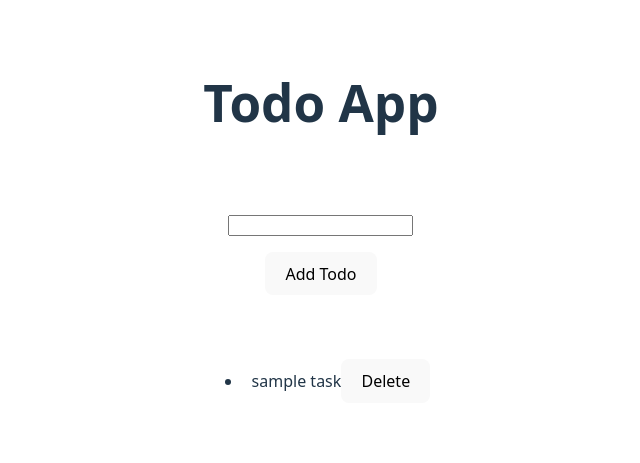
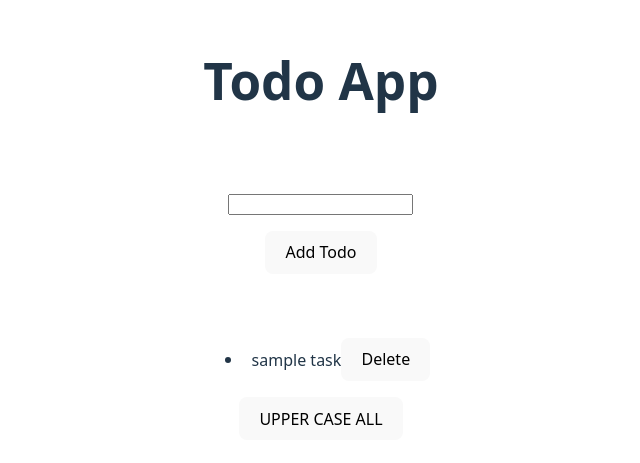
Before and after one commit to Noumansharif27/React, a React (Vite) app in the folder TodoApp/: page / in a window 1280 px wide. Shown: the part 171-634 px from the top of the page, without its empty margins (319-959 px from the left). Built offline with nearby package versions, Linux system fonts and the light colour scheme.

Commit message:
updating all

```diff
--- a/TodoApp/src/Todo.jsx
+++ b/TodoApp/src/Todo.jsx
@@ -18,6 +18,10 @@ export default function Todo() {
 
   let deleteTodo = (id) => {
     setTodos(todos.filter((todo) => todo.id != id));
+  };
+
+  let upperCaseAll = () => {
+    setTodos(todos.map((todo) => ({ ...todo, task: todo.task.toUpperCase() })));
   };
 
   return (
@@ -48,6 +52,8 @@ export default function Todo() {
           </li>
         ))}
       </ul>
+
+      <button onClick={upperCaseAll}>UPPER CASE ALL</button>
     </>
   );
 }
```
